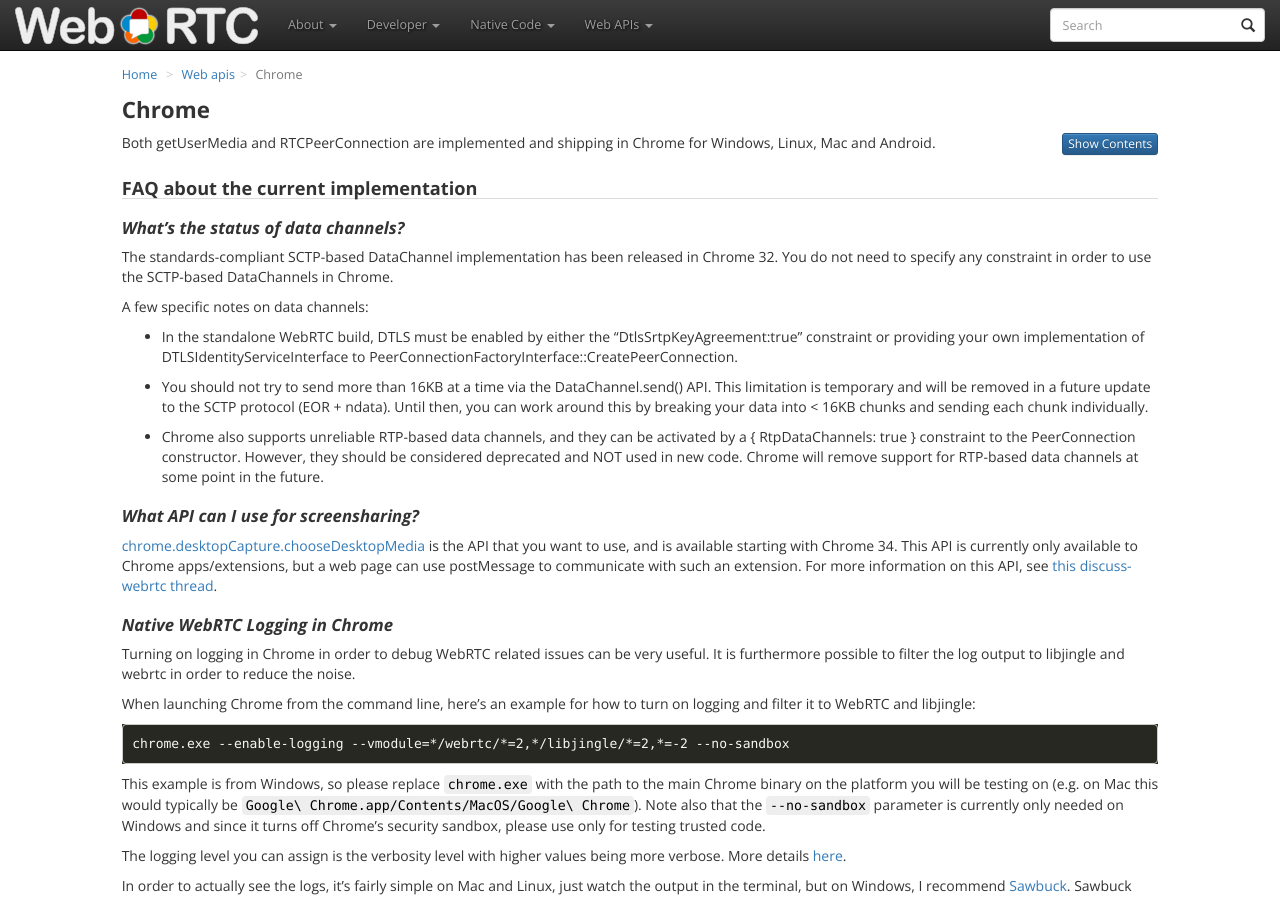
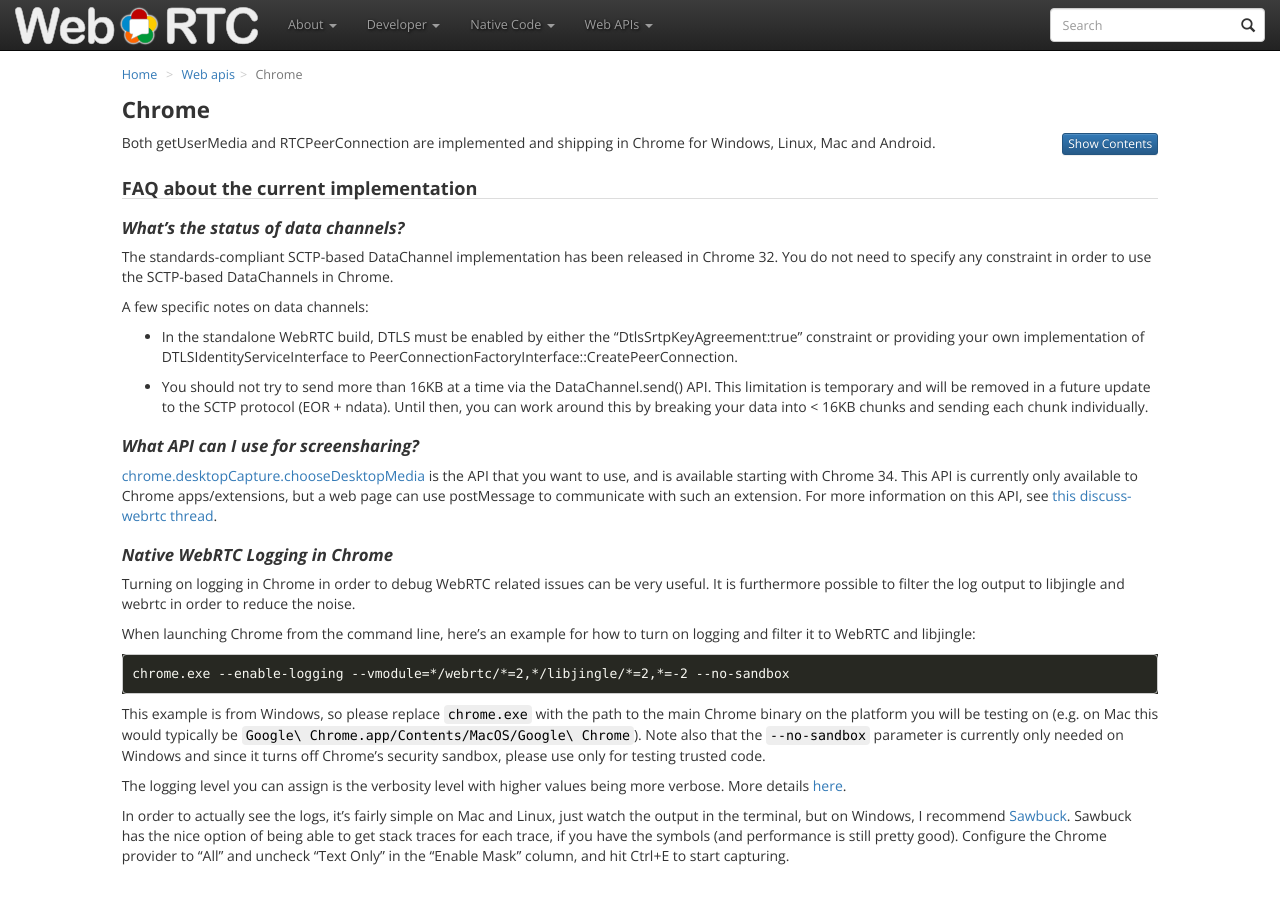
Before and after one commit to webrtc/webrtc-org, a Jekyll site: the page built from web-apis/chrome/index.md, in a window 1280 px wide and 900 px high. Built offline with Jekyll 4.4.1, drawn with Linux system fonts in a browser that asks for light colours; nearby versions of some CDN libraries.

Commit message:
apis: remove mention of rtp datachannel

```diff
--- a/web-apis/chrome/index.md
+++ b/web-apis/chrome/index.md
@@ -33,13 +33,6 @@ A few specific notes on data channels:
     in a future update to the SCTP protocol (EOR + ndata). Until then, you can
     work around this by breaking your data into < 16KB chunks and sending each
     chunk individually.
-
-  * Chrome also supports unreliable RTP-based data channels, and they can be
-    activated by a { RtpDataChannels: true } constraint to the PeerConnection
-    constructor. However, they should be considered deprecated and NOT used in
-    new code. Chrome will remove support for RTP-based data channels at some
-    point in the future.
-
 
 #### What API can I use for screensharing?
 
```
